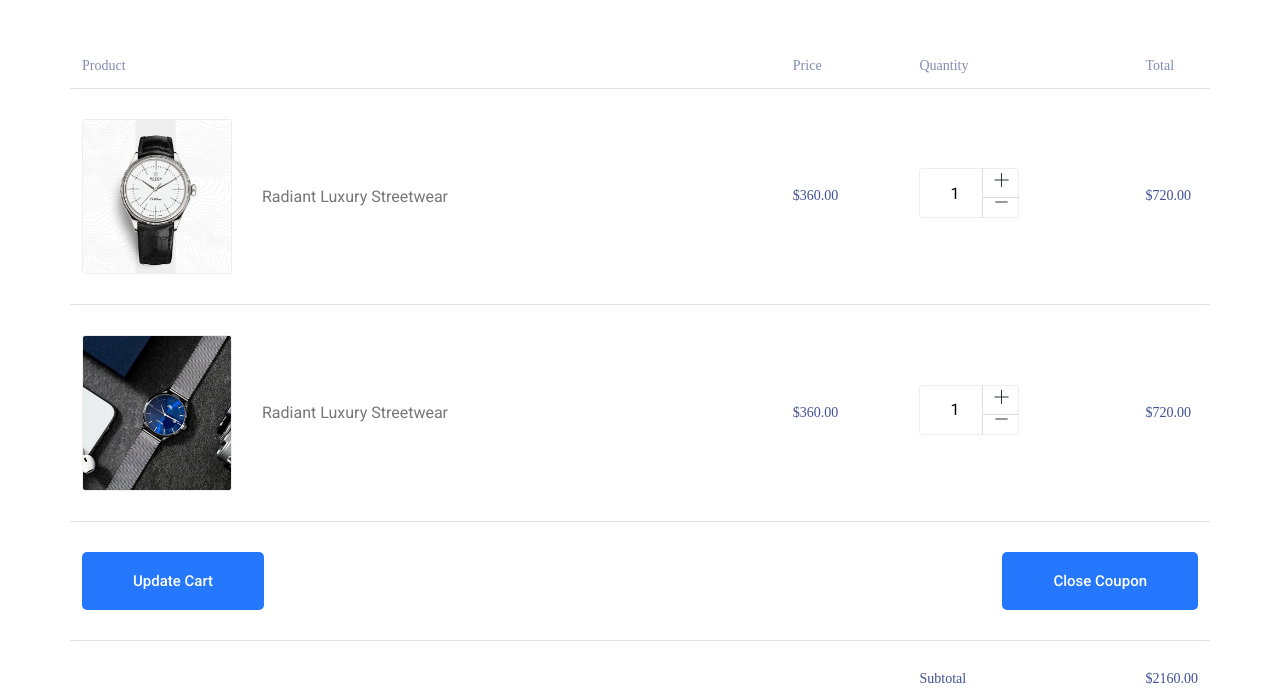
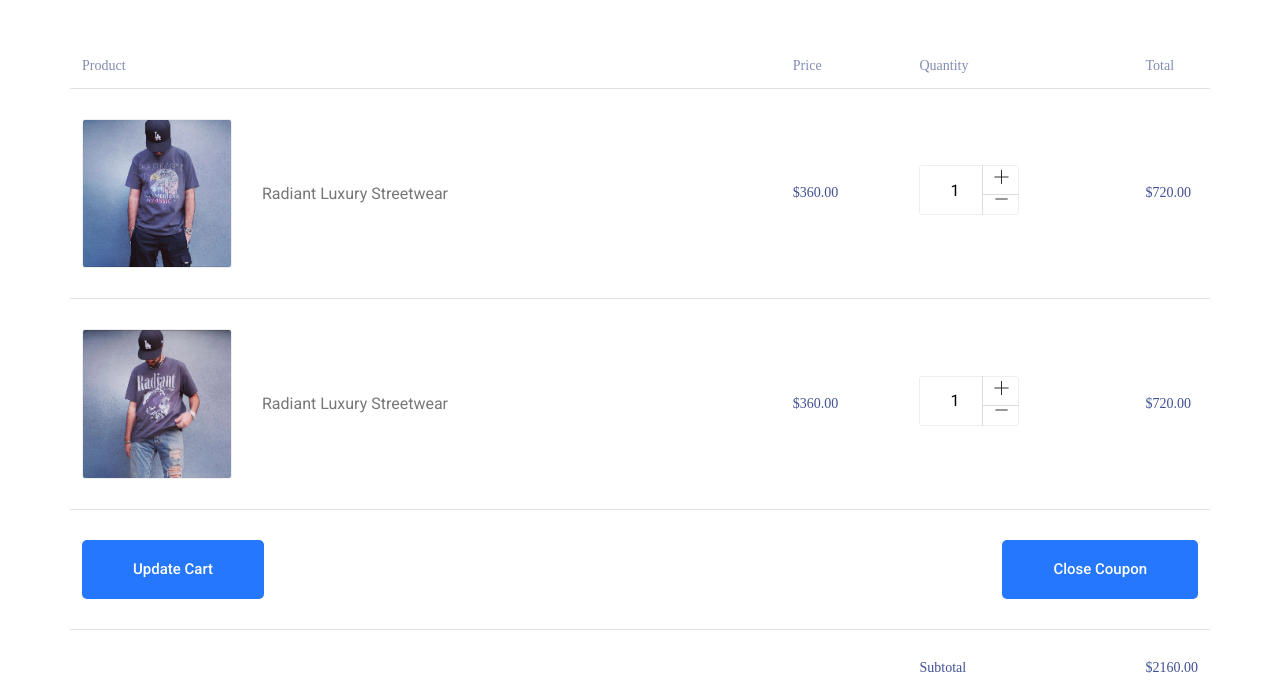
Before and after one commit to AbtinBidgoli/nofayme, a plain HTML site: page cart.html in a window 1280 px wide. Shown: the part 764-1455 px from the top of the page. Drawn offline with Linux system fonts and the light colour scheme.

Commit message:
Update cart.html

```diff
--- a/cart.html
+++ b/cart.html
@@ -128,7 +128,7 @@
                     <td>
                       <div class="media">
                         <div class="d-flex">
-                          <img src="assets/img/gallery/card1.png" alt="" />
+                          <img src="assets/img/gallery/new_product3.png" alt="" />
                         </div>
                         <div class="media-body">
                           <p>Radiant Luxury Streetwear</p>
@@ -153,7 +153,7 @@
                     <td>
                       <div class="media">
                         <div class="d-flex">
-                          <img src="assets/img/gallery/card2.png" alt="" />
+                          <img src="assets/img/gallery/new_product4.png" alt="" />
                         </div>
                         <div class="media-body">
                           <p>Radiant Luxury Streetwear</p>
```
